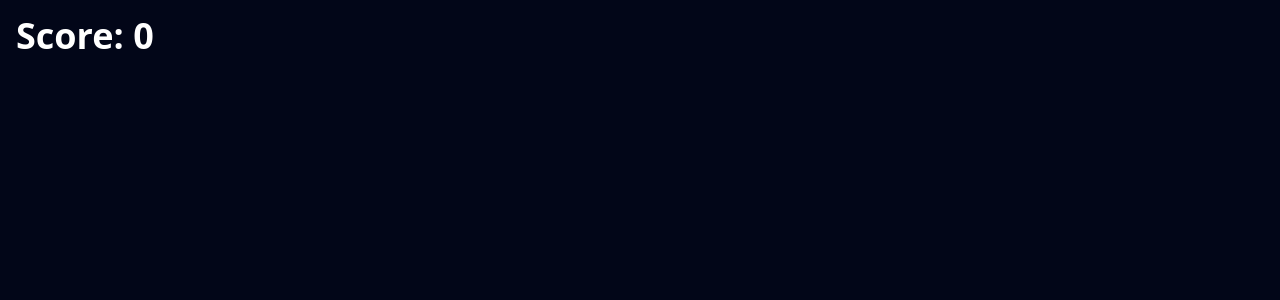
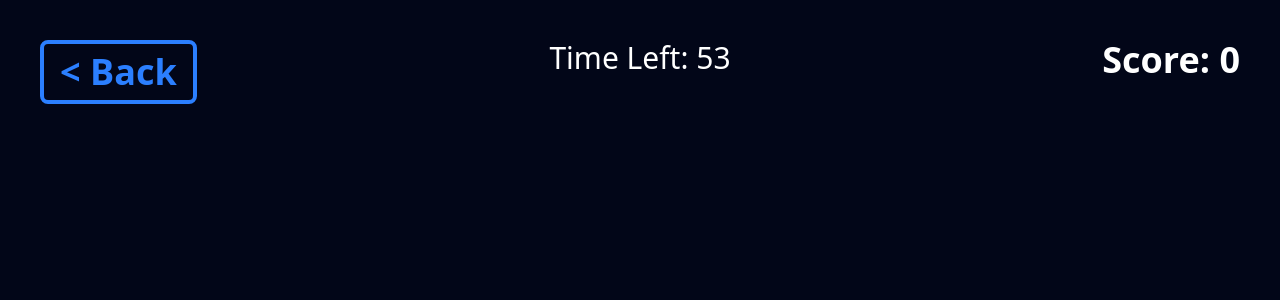
Before and after one commit to Harshil000/2-Devs, a React (Vite) app in the folder client/: page /play in a window 1280 px wide. Shown: the top 300 px of the page. Built offline with nearby package versions, Linux system fonts and the light colour scheme.

Commit message:
added play again screen

```diff
--- a/client/src/App.jsx
+++ b/client/src/App.jsx
@@ -2,16 +2,20 @@ import { createBrowserRouter, RouterProvider } from 'react-router-dom'
 import Home from './pages/Home'
 import './App.css'
 import GameScreen from './pages/GameScreen'
+import { useState } from 'react'
 
 function App() {
+
+    const [highScore, setHighScore] = useState(0)
+
     const router = createBrowserRouter([
         {
             path: '/',
-      element: <Home />,
+            element: <Home highScore={highScore} />,
         },
         {
             path: '/play',
-        element: <GameScreen />
+            element: <GameScreen setHighScore={setHighScore} />
         }
     ])
 
--- a/client/src/pages/GameScreen.jsx
+++ b/client/src/pages/GameScreen.jsx
@@ -1,20 +1,41 @@
 import gsap from 'gsap'
-import { useGSAP } from '@gsap/react'
-import React, { useEffect, useRef, useState } from 'react'
+import React, { useEffect, useState } from 'react'
 import { v4 as uuidv4 } from 'uuid'
+import "../styles/Home.css"
+import { Link } from 'react-router-dom'
 
-const GameScreen = () => {
+const GameScreen = ({setHighScore}) => {
     const balloonColors = ["blue", "green","blue", 'red', 'blue', 'orange', 'blue', 'neutral', 'blue', "violet"]
 
     const [balloons, setBalloons] = useState([])
     const [score, setScore] = useState(0)
+    const [timeLeft, setTimeLeft] = useState(60)
+
+    useEffect(() => {
+        const interval = setInterval(() => {
+            addBalloon();
+        }, 500);
+
+        const timeout = setTimeout(() => {
+            clearInterval(interval);
+            // setHighScore(score)
+            console.log("Stopped spawning balloons");
+        }, 60000);
+
+        return () => {
+            clearInterval(interval);
+            clearTimeout(timeout);
+        };
+    }, []);
 
     useEffect(()=> {
-        const interval = setInterval(()=> {
-            addBalloon()
-        }, 500)
-        return () => clearInterval(interval)
-    }, [])
+        if(timeLeft<=0)return
+
+        const timer = setTimeout(()=> {
+            setTimeLeft(prev=>prev-1)
+        }, 1000)
+        return ()=>clearTimeout(timer)
+    }, [timeLeft])
 
     const addBalloon = () => {
         const id = uuidv4()
@@ -49,9 +70,12 @@ const GameScreen = () => {
 
   return (
     <div className='w-full h-screen bg-slate-950 relative overflow-hidden'>
-      <h2 className='absolute top-4 left-4 text-white text-4xl font-semibold'>Score: {score}</h2>
+      <Link to='/' className='absolute top-10 left-10 text-4xl font-semibold text-blue-500 cursor-pointer border-4 border-blue-500 px-4 py-2 rounded-lg'>{"< Back"}</Link>
+      <h2 className='absolute top-10 left-1/2 -translate-x-1/2 text-white text-3xl'>{`Time Left: ${timeLeft}`}</h2>
+      <h2 className='absolute top-10 right-10 text-white text-4xl font-semibold'>Score: {score}</h2>
       {
-        balloons.map((balloon)=> (
+        timeLeft!==0 ?
+          (balloons.map((balloon)=> (
             <div
             key={balloon.id}
             ref={balloon.ref}
@@ -60,7 +84,17 @@ const GameScreen = () => {
             onClick={()=>handlePop(balloon.id, balloon.color)}
             >
             </div>
-        ))
+        )))
+          :
+          (
+              <div className='absolute top-1/2 left-1/2 -translate-1/2'>
+            <div className='text-7xl text-white font-medium'>You Scored {score} points.</div>
+              <div className='flex items-center justify-evenly mt-10'>
+                <button onClick={()=>window.location.reload()} className='text-white text-3xl border-3 border-white px-3 py-2 rounded-md'>Play Again</button>
+                <Link to="/" className='text-white text-3xl border-3 border-white px-3 py-2 rounded-md'>View Leaderboard</Link>
+              </div>
+              </div>
+          )
       }
     </div>
   )
--- a/client/src/pages/Home.jsx
+++ b/client/src/pages/Home.jsx
@@ -8,7 +8,7 @@ import AOS from 'aos';
 import "aos/dist/aos.css";
 import { Link } from 'react-router-dom';
 
-const Home = () => {
+const Home = ({score}) => {
 
     const [CurrentPlayer, SetCurrentPlayer] = useState({})
     const [LeaderBoardList, SetLeaderBoardList] = useState([])
@@ -17,7 +17,6 @@ const Home = () => {
         const fetchLeaderBoard = async () => {
             let LeaderBoard = await fetch("http://localhost:3000/leaderboard")
             LeaderBoard = await LeaderBoard.json()
-            // console.log(LeaderBoard)
             SetLeaderBoardList(LeaderBoard)
         }
         fetchLeaderBoard()
@@ -31,7 +30,6 @@ const Home = () => {
 
     const saveUser = async () => {
         setSavedUser(true)
-        setPlayer(user.name)
         const response = await fetch("http://localhost:3000/save-user", {
             method: "POST",
             headers: { "Content-Type": "application/json" },
@@ -72,8 +70,6 @@ const Home = () => {
                         Login
                     </div> : <div className='flex flex-col space-x-2 gap-2'>
                         <span className='text-blue-400'>Hello , <span className='text-green-300'> {user.name} </span></span>
-                        <span onClick={() => logout({ logoutParams: { returnTo: window.location.origin } })} className='logoutBtn'>Logout</span>
-                        {/* <span onClick={() => logout({ logoutParams: { returnTo: window.location.origin } })} className='cursor-pointer bg-red-500 hover:bg-red-700 transition-all w-fit px-2 text-white rounded-md'>LogOut</span> */}
                         <span onClick={() => logout({ logoutParams: { returnTo: window.location.origin } })} className='logoutBtn'>Log Out</span>
                     </div>}
                 </nav>
```
Lines whose indentation alone changed are shown as unchanged.
